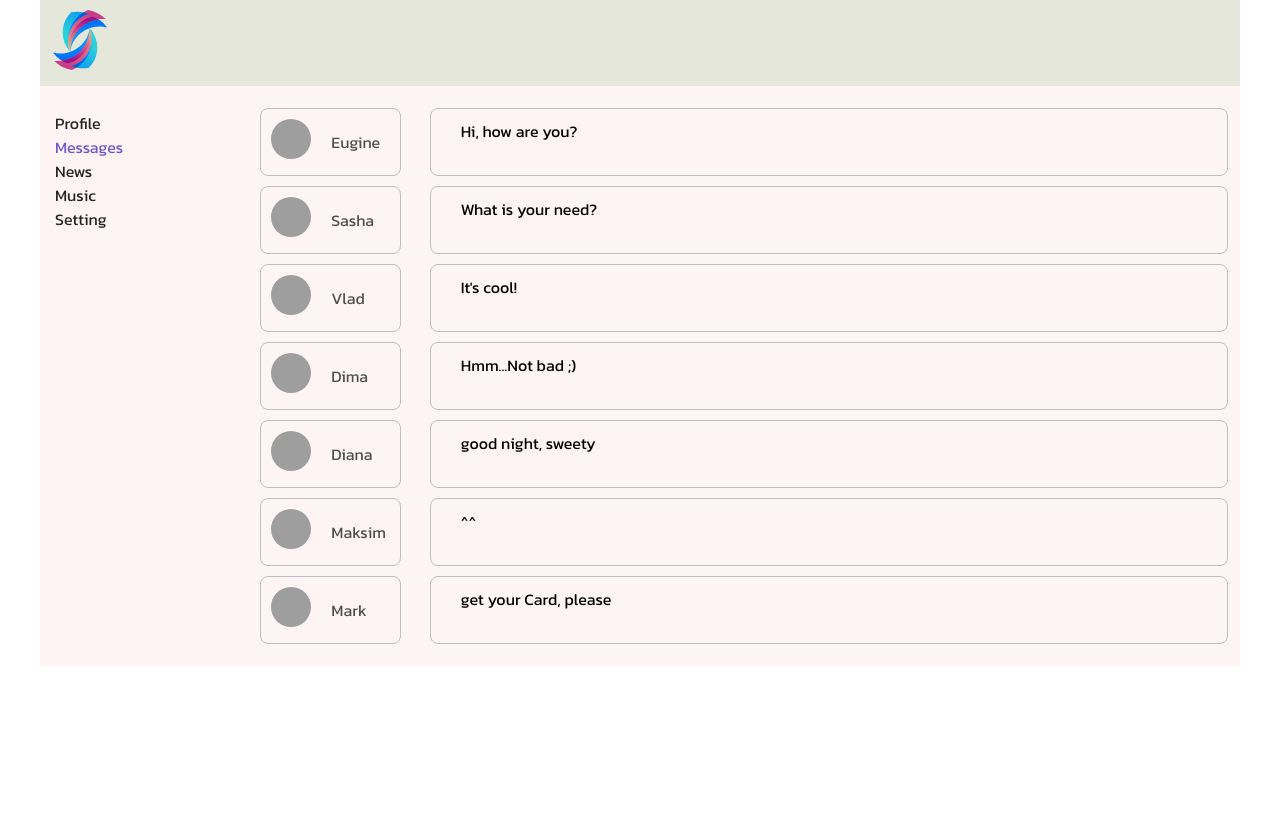
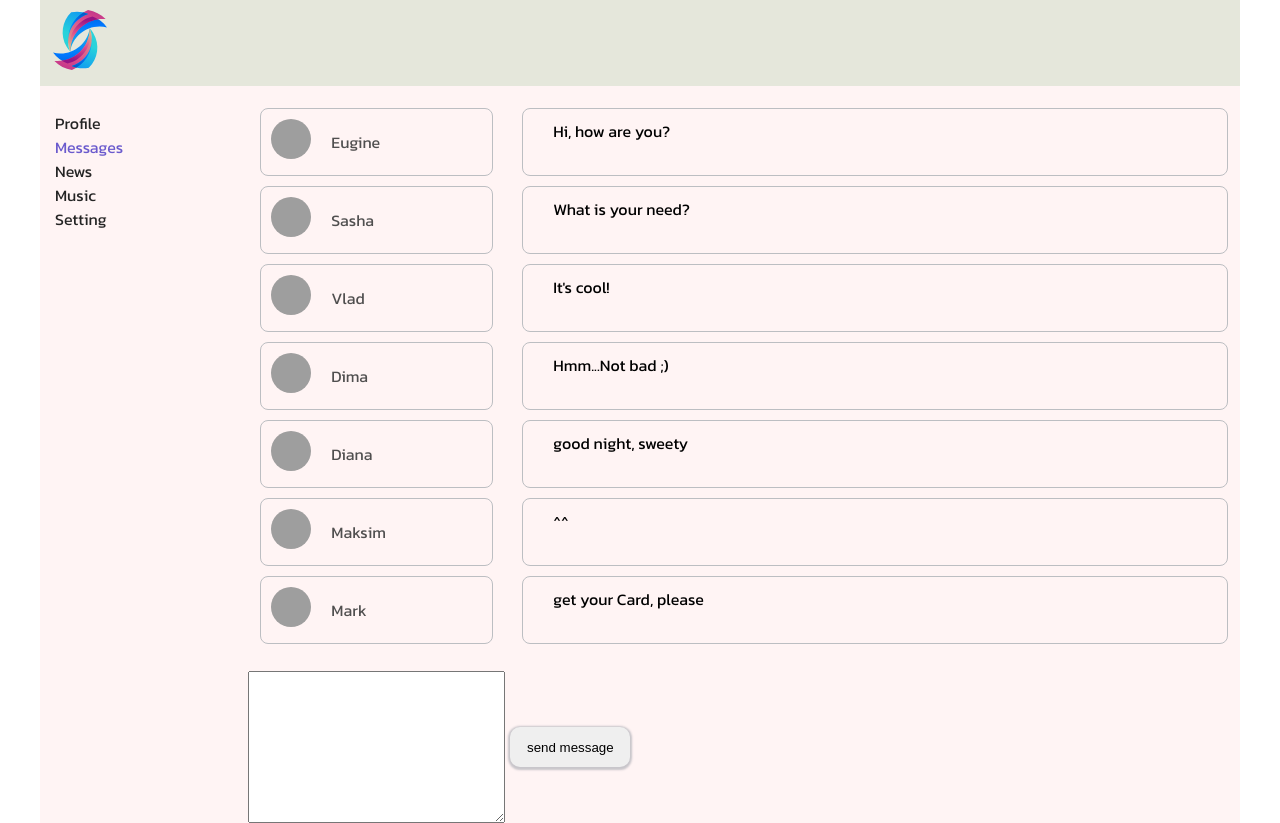
Before and after one commit to MrReedus/Social-Network, a React (Create React App) app: page /dialogs in a window 1280 px wide. Before the commit the page ends 800 px from the top, so only its background shows below. Built offline with nearby package versions, Linux system fonts and the light colour scheme; grey boxes are pictures that could not be loaded.

Commit message:
add textarea and button

```diff
--- /dev/null
+++ b/src/components/Dialogs/TextAreaBlock/index.jsx
@@ -0,0 +1,12 @@
+import React from "react";
+import styles from "../Dialogs.module.scss";
+
+const textAreaBlock = () => {
+  return (
+    <div className={styles.textAreaWrapper}>
+      <textarea name="" id="" cols="30" rows="10"></textarea>
+    </div>
+  );
+};
+
+export default textAreaBlock;
--- a/src/components/Dialogs/index.jsx
+++ b/src/components/Dialogs/index.jsx
@@ -2,6 +2,7 @@ import React from "react";
 import DialogItem from "./DialogItem";
 import Message from "./Message";
 import styles from "./Dialogs.module.scss";
+import TextAreaBlock from "./TextAreaBlock";
 
 const Dialogs = ({ messagesData }) => {
   let dialogElements = messagesData.dialogs.map((dialog) => (
@@ -13,6 +14,8 @@ const Dialogs = ({ messagesData }) => {
     <div className={styles.dialogs}>
       <div className={styles.items}>{dialogElements}</div>
       <div className={styles.messages}>{messageElements}</div>
+      <TextAreaBlock />
+      <button className="button"> send message </button>
     </div>
   );
 };
--- a/src/components/Profile/MyPosts/MyPosts.module.scss
+++ b/src/components/Profile/MyPosts/MyPosts.module.scss
@@ -29,21 +29,3 @@
   box-shadow: 0px 12px 12px -1px rgba(34, 60, 80, 0.25);
   resize: none;
 }
-.button {
-  width: 120px;
-  height: 40px;
-  grid-column: 2/3;
-  align-self: center;
-  border: none;
-  border-radius: 10px;
-  cursor: pointer;
-  transition: 0.1s ease-in;
-  &:hover {
-    transform: scale(1.01);
-    background-color: #cafdb2;
-  }
-
-  -webkit-box-shadow: 0px 1px 2px 2px rgba(34, 60, 80, 0.25);
-  -moz-box-shadow: 0px 1px 2px 2px rgba(34, 60, 80, 0.25);
-  box-shadow: 0px 1px 2px 2px rgba(34, 60, 80, 0.25);
-}
--- a/src/components/Profile/MyPosts/index.jsx
+++ b/src/components/Profile/MyPosts/index.jsx
@@ -30,11 +30,11 @@ const MyPosts = ({ posts, newPostText, dispatch }) => {
           rows="5"
           value={newPostText}
         />
-        <button className={styles.button} onClick={addNewPost}>
+        <button className="button" onClick={addNewPost}>
           add post
         </button>
         <button
-          className={styles.button}
+          className="button"
           onClick={() => {
             alert("remove");
           }}
--- a/src/scss/app.scss
+++ b/src/scss/app.scss
@@ -39,3 +39,22 @@ ul {
 a.active {
   color: slateblue;
 }
+
+.button {
+  width: 120px;
+  height: 40px;
+  grid-column: 2/3;
+  align-self: center;
+  border: none;
+  border-radius: 10px;
+  cursor: pointer;
+  transition: 0.1s ease-in;
+  &:hover {
+    transform: scale(1.01);
+    background-color: #cafdb2;
+  }
+
+  -webkit-box-shadow: 0px 1px 2px 2px rgba(34, 60, 80, 0.25);
+  -moz-box-shadow: 0px 1px 2px 2px rgba(34, 60, 80, 0.25);
+  box-shadow: 0px 1px 2px 2px rgba(34, 60, 80, 0.25);
+}
```
